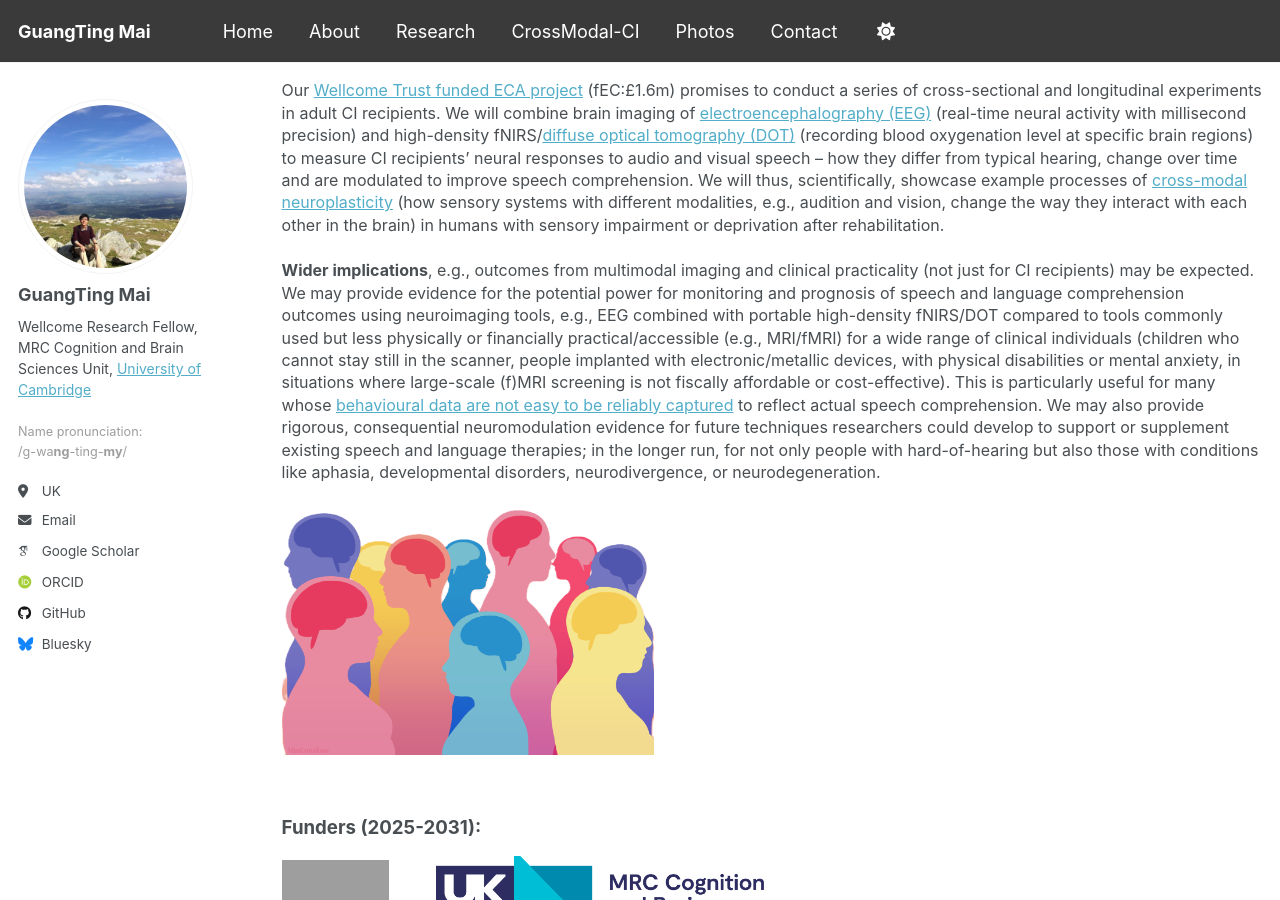
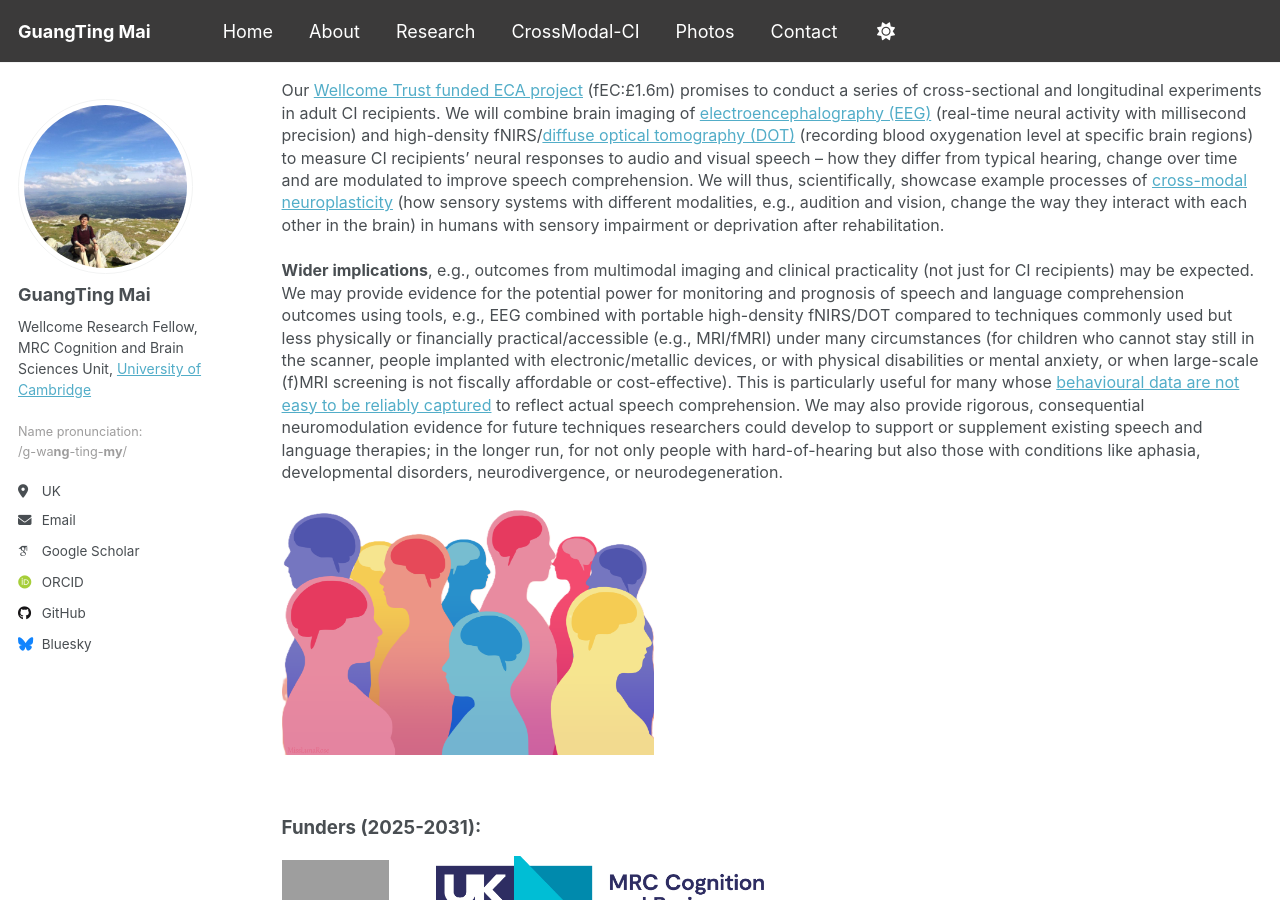
Before and after one commit to guangtingmai/guangtingmai.github.io, a Jekyll site: the page built from _pages/crossmodal-ci.html, in a window 1280 px wide and 900 px high, scrolled down 550 px. Built offline with Jekyll 4.4.1, drawn with Linux system fonts in a browser that asks for light colours; some web fonts are replaced.

Commit message:
Update crossmodal-ci.html

```diff
--- a/_pages/crossmodal-ci.html
+++ b/_pages/crossmodal-ci.html
@@ -28,14 +28,14 @@ author_profile: true
   audition and vision, change the way they interact with each other in the brain) in humans with sensory impairment or deprivation after rehabilitation.
 <p><span style="font-size: 12pt;line-height: 1.4;display: block;margin-bottom: 0.3vh"><strong>Wider implications</strong>, e.g., outcomes from
   multimodal imaging and clinical practicality (not just for CI recipients) may be expected. We may provide evidence for the potential power for monitoring
-  and prognosis of speech and language comprehension outcomes using neuroimaging tools, e.g., EEG combined with portable high-density fNIRS/DOT
-  compared to tools commonly used but less physically or financially practical/accessible (e.g., MRI/fMRI) for a wide range of
-  clinical individuals (children who cannot stay still in the scanner, people implanted with electronic/metallic devices, with
-  physical disabilities or mental anxiety, in situations where large-scale (f)MRI screening is not fiscally affordable or cost-effective).
-  This is particularly useful for many whose <a href="https://www.frontiersin.org/journals/psychology/articles/10.3389/fpsyg.2025.1616963/full">behavioural
-  data are not easy to be reliably captured</a> to reflect actual speech comprehension. We may also provide rigorous, consequential neuromodulation
-  evidence for future techniques researchers could develop to support or supplement existing speech and language therapies; in the longer run,
-  for not only people with hard-of-hearing but also those with conditions like aphasia, developmental disorders, neurodivergence, or neurodegeneration.
+  and prognosis of speech and language comprehension outcomes using tools, e.g., EEG combined with portable high-density fNIRS/DOT
+  compared to techniques commonly used but less physically or financially practical/accessible (e.g., MRI/fMRI) under many circumstances (for children who cannot
+  stay still in the scanner, people implanted with electronic/metallic devices, or with physical disabilities or mental anxiety, or when large-scale
+  (f)MRI screening is not fiscally affordable or cost-effective). This is particularly useful for many whose
+  <a href="https://www.frontiersin.org/journals/psychology/articles/10.3389/fpsyg.2025.1616963/full">behavioural data are not easy to be reliably captured</a>
+  to reflect actual speech comprehension. We may also provide rigorous, consequential neuromodulation evidence for future techniques researchers could develop
+  to support or supplement existing speech and language therapies; in the longer run, for not only people with hard-of-hearing but also those with conditions
+  like aphasia, developmental disorders, neurodivergence, or neurodegeneration.
 <p align="left">
   <img src="https://guangtingmai.github.io/images/diversity.png" width="38%">
 </p>
```
